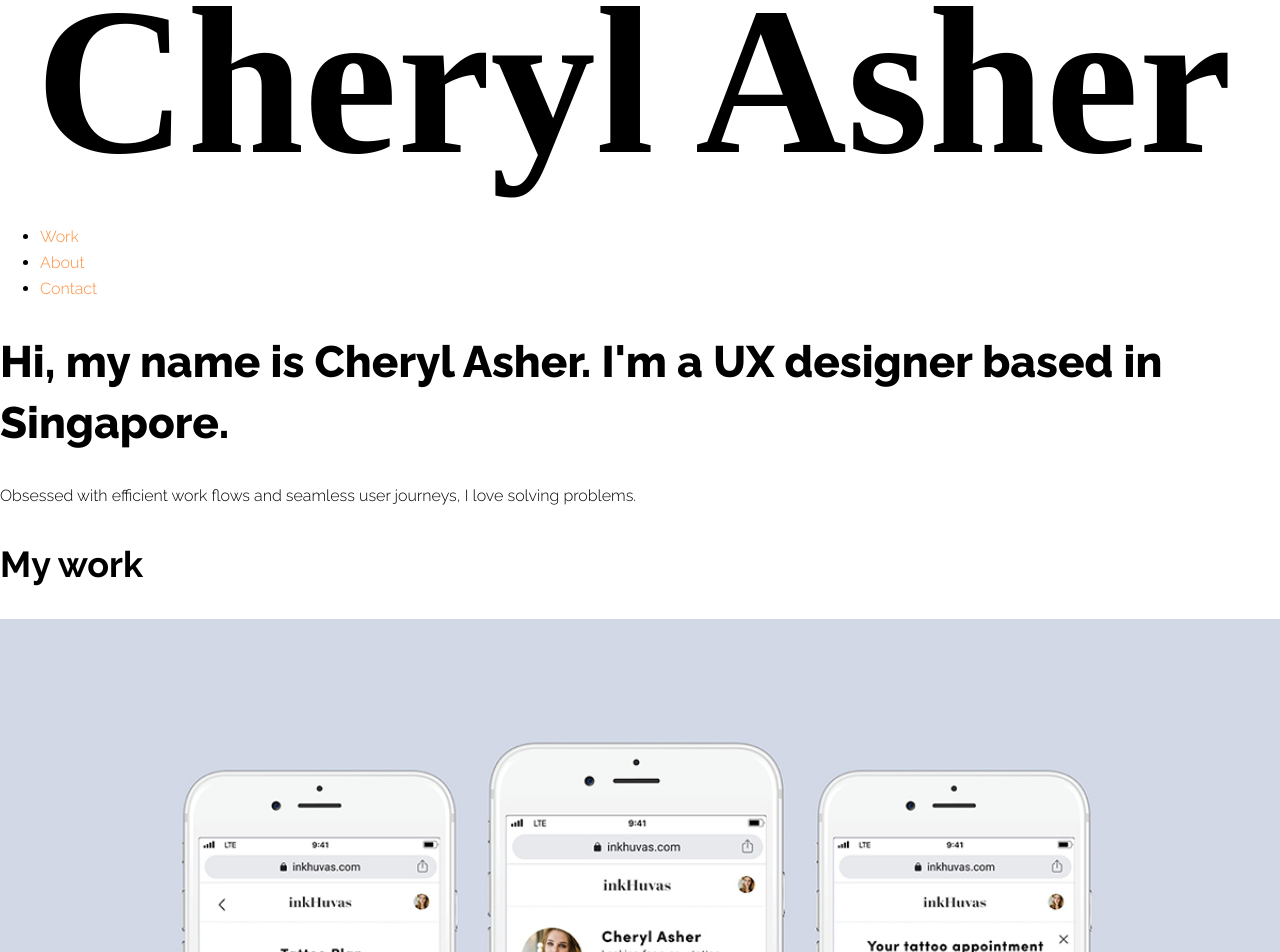
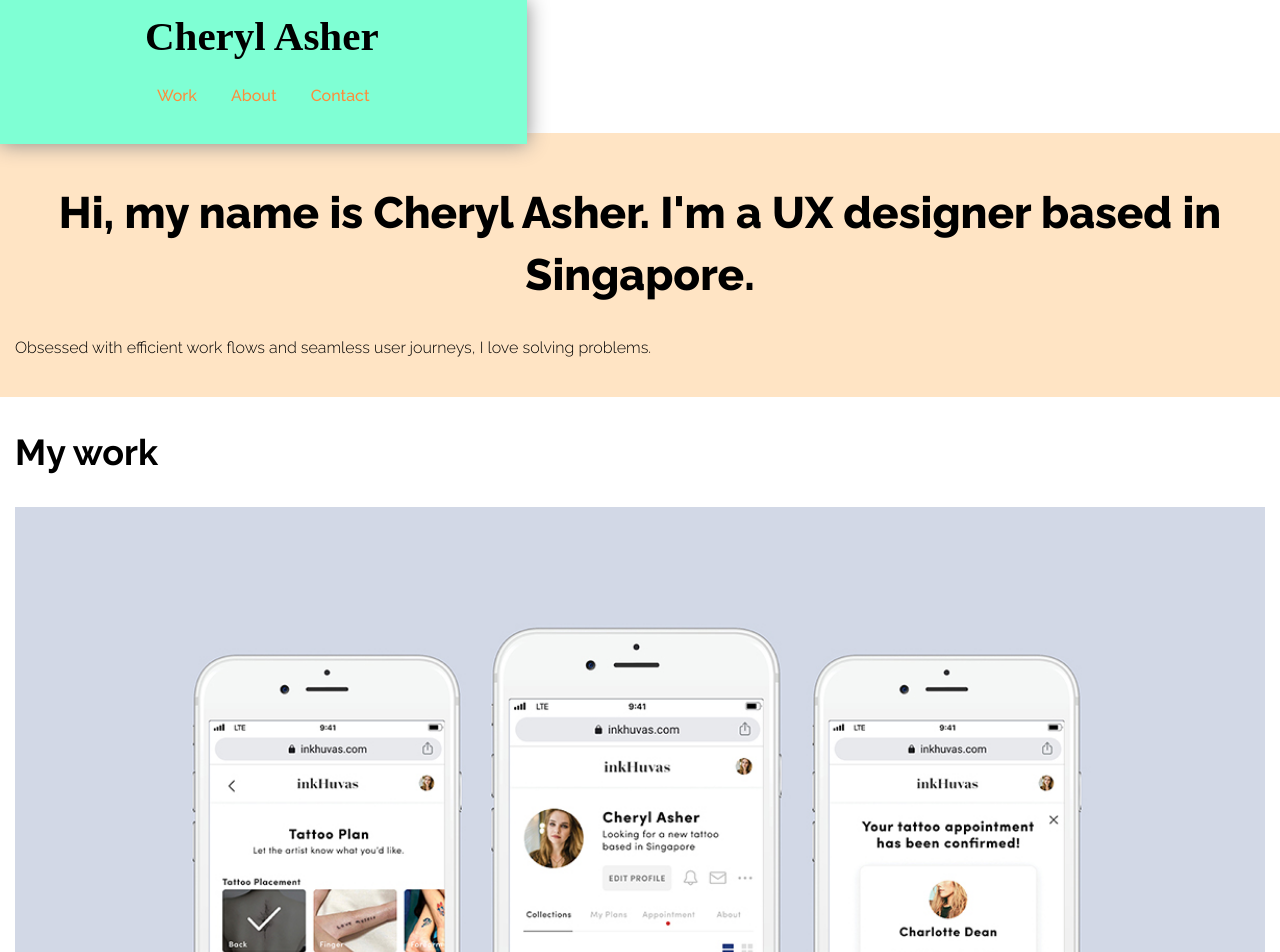
Before and after one commit to cherylcreative/portfolio-website, a plain HTML site: page index.html in a window 1280 px wide. Shown: the top 952 px of the page. Drawn offline with nearby package versions, Linux system fonts and the light colour scheme.

Commit message:
CSS layouts

```diff
--- a/css/style.css
+++ b/css/style.css
@@ -2,8 +2,26 @@
 Primary colour (Orange): #FE8C3A, #FED6B8 (60%)
 Secondary colour (Blue): #203b81 */
 
+
+
+header {
+  text-align: center;
+  padding: 20px 0;
+  background-color: aquamarine;
+  position: fixed;
+  box-shadow: 0px 0px 20px #888888;
+}
+
+* {
+  box-sizing: border-box;
+}
+
+main {
+  padding-top: 133px;
+}
+
 body {
-    background-color: #ffffff;
+    background-color: white;
     font-family: 'Raleway', sans-serif;
     font-size: 16px;
     font-weight: 300;
@@ -38,30 +56,30 @@ body {
     text-decoration: none;
   }
 
-  /* a:visited {
+  /* nav > ul > li > a:visited {
     color: #203b81;
   } */
 
-  a:hover {
+  nav > ul > li > a:hover {
     color:#FED6B8
   }
 
-  a:focus {
+  nav > ul > li > a:focus {
     color:#FED6B8;
     text-decoration: underline;
   }
 
-  /* a:active {
+  /* nav > ul > li > a:active {
     color:#203b81
-  } */
+  }  */
 
 .button {
   display: inline-block;
   background-color: #FE8C3A;
   color: #ffffff;
-  font-weight: 400;
+  font-weight: 500;
   padding: 10px;
-  border-radius: 3px;
+  border-radius: 8px;
   border-bottom: 2px solid;
   transition: 0.2s opacity;
 }
@@ -82,3 +100,49 @@ body {
   background-color: #FE8C3A;
   color: #ffffff;
 }
+
+/* Layout Styling */
+
+.container {
+  padding: 0 15px;
+}
+
+.row {
+  margin: 25px 0; /* 25px top and bottom, 0 left and right */
+}
+
+#work .row { padding-bottom: 25px; border-bottom: 1px solid #4a4a4a; }
+
+#hero {
+  background-color: #ffe4c4;
+  padding: 20px 0;
+  display: inline-block;
+  width: 100%;
+}
+
+#hero h1 {
+  text-align: center;
+}
+
+.logo {
+  max-width: 250px;
+}
+
+nav > ul {
+  list-style-type: none;
+  padding: 0;
+}
+
+nav > ul > li {
+  display: inline-block;
+}
+
+nav > ul > li > a {
+  padding: 0 15px;
+  font-weight: 500;
+}
+
+nav {
+  display: inline-block;
+  width: 100%;
+}
--- a/index.html
+++ b/index.html
@@ -16,8 +16,8 @@
   <!-- For the header -->
   <header>
     <!-- For the navigation -->
-    <div>
-      <img src="img/cheryl-asher-logo.svg" alt="Cheryl logo">
+    <div class="container">
+      <img src="img/cheryl-asher-logo.svg" alt="Cheryl logo" class="logo">
       <nav>
         <ul>
           <li><a href="index.html">Work</a></li>
@@ -30,18 +30,18 @@
 
   <main>
     <!-- For the hero section -->
-    <div>
-      <div>
+    <div id="hero">
+      <div class="container">
         <h1>Hi, my name is Cheryl Asher. <span>I'm a UX designer based in Singapore.</span></h1>
         <p>Obsessed with efficient work flows and seamless user journeys, I love solving problems.</p>
       </div>
     </div>
     <!-- For work/projects -->
-    <div>
-      <div>
+    <div id="work">
+      <div class="container">
         <h2>My work</h2>
         <!-- First project-->
-        <div>
+        <div class="row">
           <div>
             <picture>
               <source srcset="img/inkhuvas/mockup@1x.jpg" media="(max-width:767px)">
@@ -60,7 +60,7 @@
 
   <!-- Footer -->
   <footer id="contact">
-    <div>
+    <div class="container">
       <h2>Thank you for reading.</h2>
       <p>If you would like to discuss more, share feedback, or ask any questions, please get in touch.</p>
       <div>
```
Also changed, not shown: about.html (+6 -6 lines).
